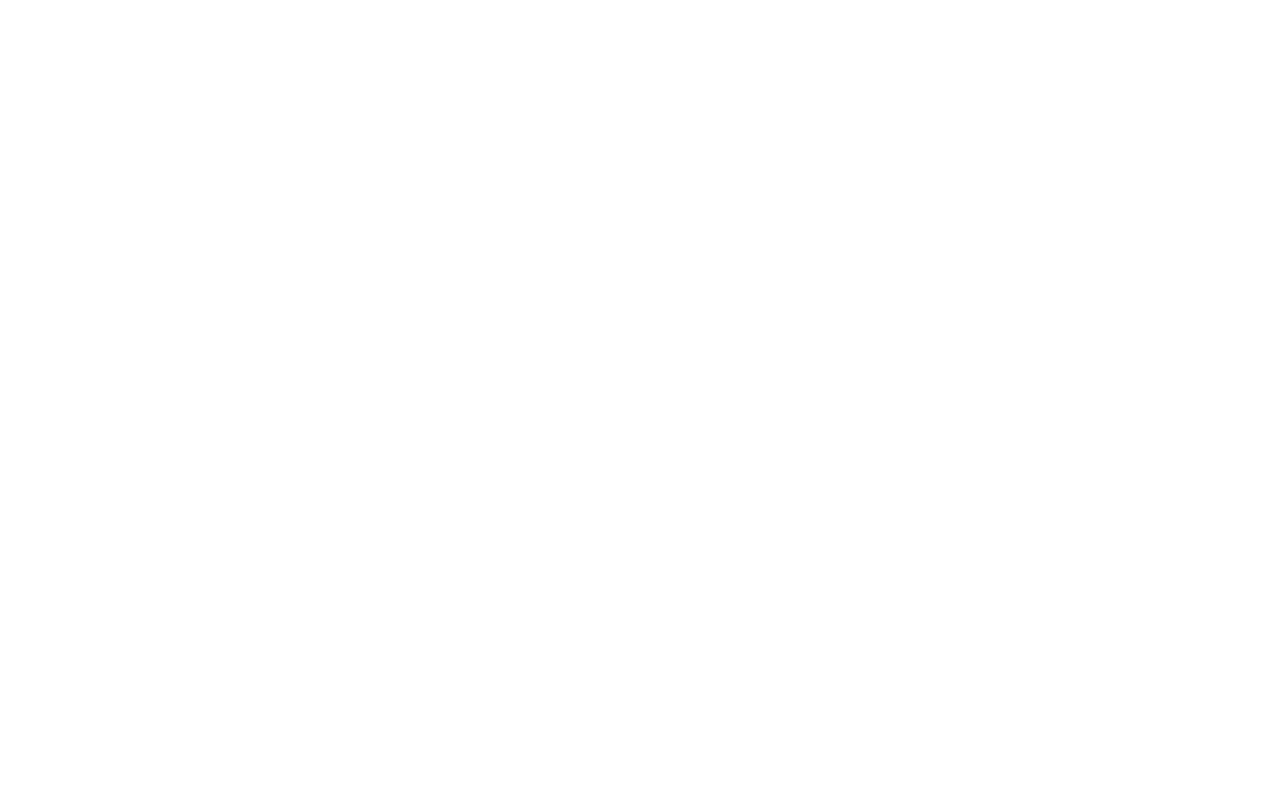
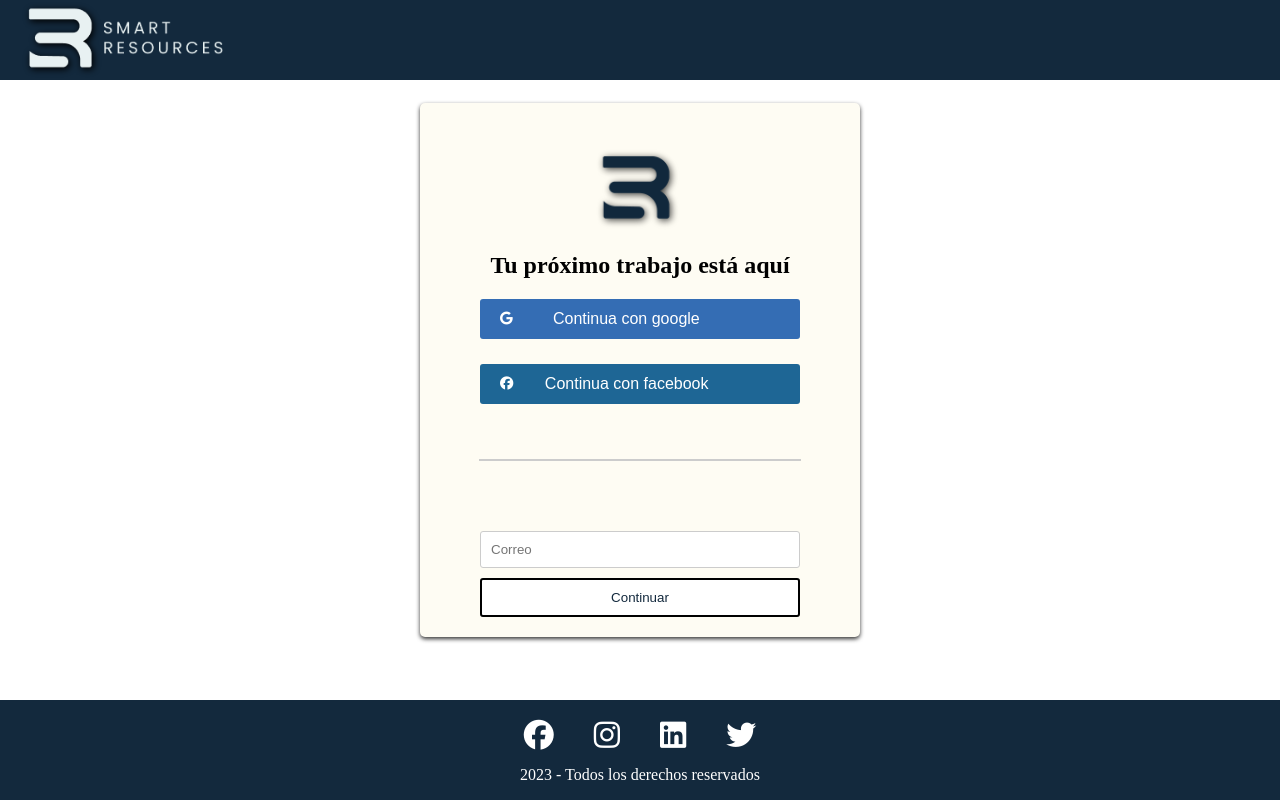
Before and after one commit to RodrigoSanchezDV/Experiencia-IT, a React (Vite) app: page /newaccount in a window 1280 px wide. Before the commit this address had no page. Built offline with nearby package versions, Linux system fonts and the light colour scheme.

Commit message:
se creo newaccount y se le dio estilos

```diff
--- a/src/App.jsx
+++ b/src/App.jsx
@@ -6,7 +6,7 @@
 import EmployeeList from './Components/pages/EmployeeList.jsx';
 import Client from './Components/pages/Client.jsx';
 import NewClient from './Components/pages/NewClient.jsx';
-
+import NewAccount from './Components/pages/NewAccount.jsx';
 
 
 
@@ -27,6 +27,8 @@
 
     <Route path="/newclient" element={<NewClient/>} />
 
+    <Route path="/newaccount" element={<NewAccount/>} />
+
   </Routes>
 );
 
--- a/src/Components/pages/Login.jsx
+++ b/src/Components/pages/Login.jsx
@@ -87,7 +87,8 @@
                 Ingresar
               </button>
               <button className="button-registrarme"type="button" onClick={handleSubmit}>
-                REGISTRARME
+
+                <Link to="/newaccount">REGISTRARME</Link>
               </button>
 
               {loginError && (
--- /dev/null
+++ b/src/Components/pages/NewAccount.jsx
@@ -0,0 +1,88 @@
+import React, { useState } from "react";
+import { Formik, useField } from "formik";
+import * as Yup from "yup"; // Importa Yup para validar el formulario
+import '../styles/NewAccount.css'; // Asegúrate de ajustar la ruta a tu archivo CSS
+import logo from '/SR.png'; // Reemplaza con la ruta de tu logo
+import eyeOpenIcon from '/eye-open.png'; // Reemplaza con la ruta de tu ícono de ojo abierto
+import eyeClosedIcon from '/basic-eye-closed.png'; // Reemplaza con la ruta de tu ícono de ojo cerrado
+import { Link } from "react-router-dom";
+import Header from "../pageComponents/Header";
+import Footer from "../pageComponents/Footer";
+
+
+
+export default function NewAccount() {
+    const initialValues = { email: "", password: "" };
+    const [showPassword, setShowPassword] = useState(false);
+    const [loginError, setLoginError] = useState(false);
+
+    return (
+        <div>
+            <Header />
+            <div className="newAccount-container">
+                <img src={logo} alt="Logo" className="logo" />
+                <h2>Tu próximo trabajo está aquí</h2>
+                <button className="button-google">
+                    <i class="fa-brands fa-google"></i>
+                    <p>Continua con google</p>
+                </button>
+                <button className="button-facebook">
+                    <i class="fa-brands fa-facebook"></i>
+                    <p>Continua con facebook</p>
+                </button>
+                <hr className="divider" />
+               <input className="newAccount-input" name="email" type="email" placeholder="Correo"></input>
+
+             <button className="continuar">Continuar</button>
+
+            </div>
+            <Footer />
+        </div>
+    );
+}
+
+
+
+
+
+
+
+
+
+
+
+
+
+
+
+
+
+
+
+
+// const validationSchema = Yup.object().shape({
+//   email: Yup.string().required("El correo electrónico es obligatorio"),
+//   password: Yup.string().required("La contraseña es obligatoria"),
+// });
+
+// const InputField = ({ label, type, ...props }) => {
+//   const [field, meta] = useField(props);
+
+//   return (
+//     <div className="input-container">
+
+//       <label>{label}</label>
+//       <div className="input-field">
+//         <input
+//           {...field}
+//           {...props}
+//           type={type}
+//           className="login-input"
+//         />
+//         {meta.touched && meta.error && (
+//           <div className="error">{meta.error}</div>
+//         )}
+//       </div>
+//     </div>
+//   );
+// };
--- a/src/Components/pages/NewClient.jsx
+++ b/src/Components/pages/NewClient.jsx
@@ -33,7 +33,7 @@
       <form onSubmit={handleSubmit}>
         <div className="form-group">
           <label htmlFor="nombre">Nombre:</label>
-          <input
+          <input className="input-newclient"
             type="text"
             id="nombre"
             name="nombre"
@@ -43,7 +43,7 @@
         </div>
         <div className="form-group">
           <label htmlFor="apellido">Apellido:</label>
-          <input
+          <input className="input-newclient"
             type="text"
             id="apellido"
             name="apellido"
@@ -53,7 +53,7 @@
         </div>
         <div className="form-group">
           <label htmlFor="correo">Correo:</label>
-          <input
+          <input className="input-newclient"
             type="email"
             id="correo"
             name="correo"
@@ -63,7 +63,7 @@
         </div>
         <div className="form-group">
           <label htmlFor="telefono">Teléfono:</label>
-          <input
+          <input className="input-newclient"
             type="tel"
             id="telefono"
             name="telefono"
@@ -73,7 +73,7 @@
         </div>
         <div className="form-group">
           <label htmlFor="direccion">Dirección:</label>
-          <input
+          <input className="input-newclient"
             type="text"
             id="direccion"
             name="direccion"
@@ -83,7 +83,7 @@
         </div>
         <div className="form-group">
           <label htmlFor="ciudad">Ciudad:</label>
-          <input
+          <input className="input-newclient"
             type="text"
             id="ciudad"
             name="ciudad"
@@ -93,7 +93,7 @@
         </div>
         <div className="form-group">
           <label htmlFor="estado">Estado:</label>
-          <input
+          <input className="input-newclient"
             type="text"
             id="estado"
             name="estado"
@@ -103,7 +103,7 @@
         </div>
         <div className="form-group">
           <label htmlFor="codigoPostal">Código Postal:</label>
-          <input
+          <input className="input-newclient"
             type="text"
             id="codigoPostal"
             name="codigoPostal"
@@ -112,7 +112,7 @@
           />
         </div>
         <div className="form-group">
-          <button type="submit">Enviar</button>
+          <button className="button-submit" type="submit">Enviar</button>
         </div>
       </form>
     </div>
--- /dev/null
+++ b/src/Components/styles/NewAccount.css
@@ -0,0 +1,105 @@
+
+.newAccount-container {
+    background-color: #FEFCF3;
+    padding: 20px;
+    border-radius: 5px;
+    box-shadow: 0 2px 4px rgba(0, 0, 0, 0.8);
+    width: 400px;
+    text-align: center;
+    margin: 0 auto;
+    margin-top: 23px;
+    display: flex;
+    flex-direction: column;
+    align-items: center; /* Centrar horizontalmente */
+}
+
+.newAccount-container h2 {
+    margin-bottom: 20px;
+    color: black;
+}
+
+
+.newAccount-button,
+.button-google,
+.button-facebook {
+    width: 80%;
+    padding: 10px;
+    margin-bottom: 10px;
+    border: 1px solid #ccc;
+    border-radius: 3px;
+}
+
+.newAccount-input {
+    width: 80%; /* Cambia de 80% a 100% */
+    padding: 10px;
+    margin-bottom: 10px;
+    border: 1px solid #ccc;
+    border-radius: 3px;
+    margin-top: 50px;
+    box-sizing: border-box;
+}
+
+.button-google,
+.button-facebook {
+    display: flex;
+    align-items: center; /* Centrar verticalmente */
+    justify-content: flex-start; /* Centrar horizontalmente */
+    background-color: transparent;
+    border: none;
+    border-radius: 3px;
+    padding: 10px;
+    cursor: pointer;
+    width: 80%;
+    height: 40px;
+}
+.button-facebook{
+    background-color: #1E6695;
+    margin-top: 15px;
+    margin-bottom: 35px;
+}
+
+.button-google {
+    background-color: #346DB4;
+}
+
+.button-google i,
+.button-facebook i {
+    margin-left: 10px;
+    color: white;
+}
+
+.logo {
+    display: block;
+    margin: 0 auto;
+    margin-top: 20px;
+    max-width: 150px;
+}
+
+.continuar{
+    background-color: white;
+    color: #13293D;
+    border: 2px solid black;
+    border-radius: 3px;
+    padding: 10px 20px;
+    cursor: pointer;
+    width: 80%;
+
+}
+
+
+.divider {
+    width: 80%;
+    border: 1px solid #ccc; /* Color de la línea y grosor */
+    margin: 20px auto; /* Espacio alrededor de la línea */
+
+}
+
+.button-google p,
+.button-facebook p {
+    flex: 1; /* El texto se expandirá para llenar el espacio disponible */
+    margin-right: 50px;
+    color: white;
+    font-size: 16px;
+    /* Centrar horizontalmente */
+    /* Elimina el margen predeterminado */
+}
--- a/src/Components/styles/NewClient.css
+++ b/src/Components/styles/NewClient.css
@@ -25,14 +25,14 @@
   font-weight: bold;
 }
 
-input{
+.input-newclient{
   width: 100%;
   padding: 8px;
   border: 1px solid #ccc;
   border-radius: 4px;
 }
 
-button[type="submit"] {
+.button-submit[type="submit"] {
   background-color: #13293D;
   color: #fff;
   padding: 10px 20px;
@@ -42,6 +42,6 @@
 
 }
 
-button[type="submit"]:hover {
+.button-submit[type="submit"]:hover {
   background-color: #0056b3;
 }
--- a/src/Components/styles/Register.css
+++ b/src/Components/styles/Register.css
@@ -19,15 +19,16 @@
     margin-bottom: 10px;
   }
 
-  input {
+  .input-register {
     display: flex;
     padding: 20px;
     border: 1px solid #ccc;
     border-radius: 3px;
     outline: none;
+
   }
 
-  button {
+  .button-register {
     background-color: white;
     color: #13293D;
     border: none;
@@ -49,7 +50,7 @@
     margin-top: 10px;
   }
 
-  button:hover {
+  .button-registrarme:hover {
     background-color: #13293D;
     color: white;
   }
```
Also changed, not shown: src/Components/pages/Register.jsx (+9 -9 lines).
